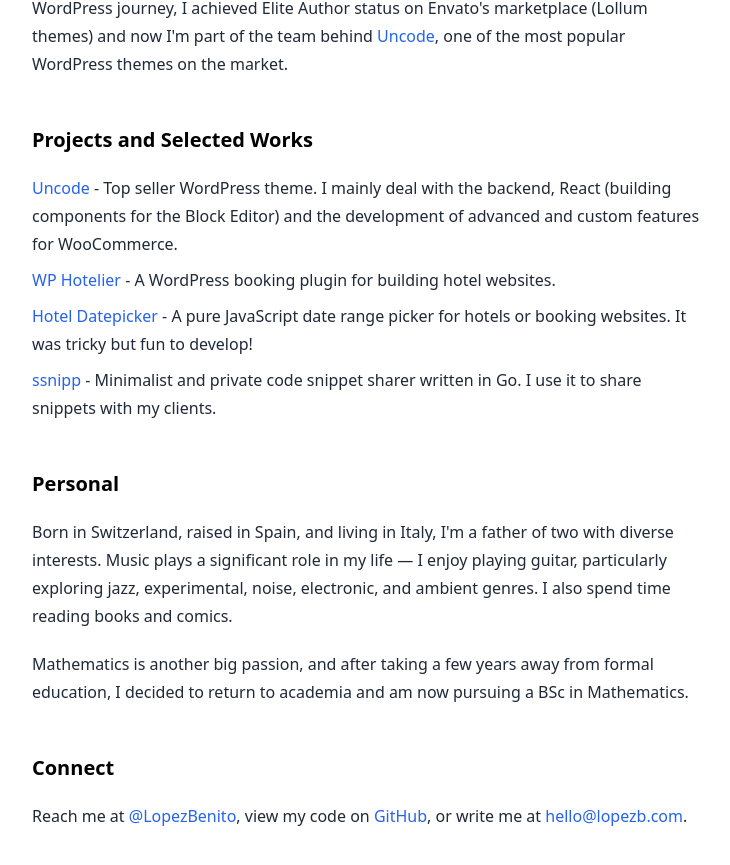
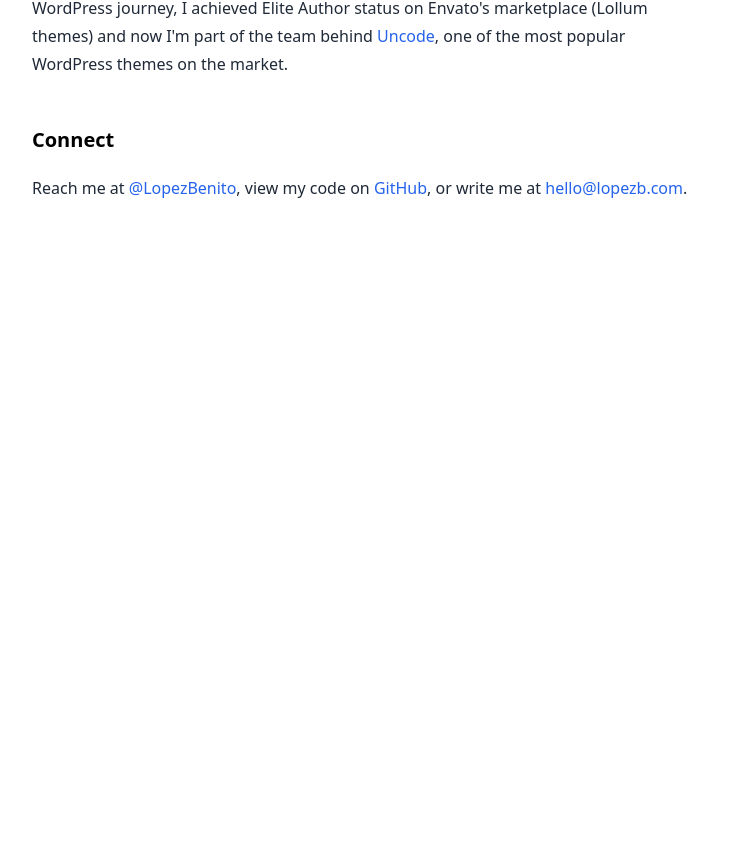
Before and after one commit to benitolopez/lopezb.com, a Next.js app: page / in a window 1280 px wide. Shown: the part 339-1204 px from the top of the page, without its empty margins (272-1002 px from the left). After the commit the page ends 800 px from the top, so only its background shows below. Built offline with nearby package versions, Linux system fonts and the light colour scheme.

Commit message:
Remove text that is now on the about page

```diff
--- a/app/page.tsx
+++ b/app/page.tsx
@@ -34,71 +34,6 @@ export default function Home() {
         </p>
 
         <h2 className="leading-7 text-black mt-12 mb-5 font-bold text-xl">
-          Projects and Selected Works
-        </h2>
-
-        <ul className="leading-7 text-gray-800 mb-5">
-          <li className="mb-2">
-            <a
-              href="https://undsgn.com/uncode/"
-              className="text-blue-600 hover:underline"
-            >
-              Uncode
-            </a>{" "}
-            - Top seller WordPress theme. I mainly deal with the backend, React
-            (building components for the Block Editor) and the development of
-            advanced and custom features for WooCommerce.
-          </li>
-          <li className="mb-2">
-            <a
-              href="https://wphotelier.com/"
-              className="text-blue-600 hover:underline"
-            >
-              WP Hotelier
-            </a>{" "}
-            - A WordPress booking plugin for building hotel websites.
-          </li>
-          <li className="mb-2">
-            <a
-              href="https://hoteldatepicker.org/"
-              className="text-blue-600 hover:underline"
-            >
-              Hotel Datepicker
-            </a>{" "}
-            - A pure JavaScript date range picker for hotels or booking
-            websites. It was tricky but fun to develop!
-          </li>
-          <li className="mb-2">
-            <a
-              href="https://ssnipp.com/"
-              className="text-blue-600 hover:underline"
-            >
-              ssnipp
-            </a>{" "}
-            - Minimalist and private code snippet sharer written in Go. I use it
-            to share snippets with my clients.
-          </li>
-        </ul>
-
-        <h2 className="leading-7 text-black mt-12 mb-5 font-bold text-xl">
-          Personal
-        </h2>
-
-        <p className="leading-7 text-gray-800 mb-5">
-          Born in Switzerland, raised in Spain, and living in Italy, I'm a
-          father of two with diverse interests. Music plays a significant role
-          in my life — I enjoy playing guitar, particularly exploring jazz,
-          experimental, noise, electronic, and ambient genres. I also spend time
-          reading books and comics.
-        </p>
-
-        <p className="leading-7 text-gray-800 mb-5">
-          Mathematics is another big passion, and after taking a few years away
-          from formal education, I decided to return to academia and am now
-          pursuing a BSc in Mathematics.
-        </p>
-
-        <h2 className="leading-7 text-black mt-12 mb-5 font-bold text-xl">
           Connect
         </h2>
 
```
